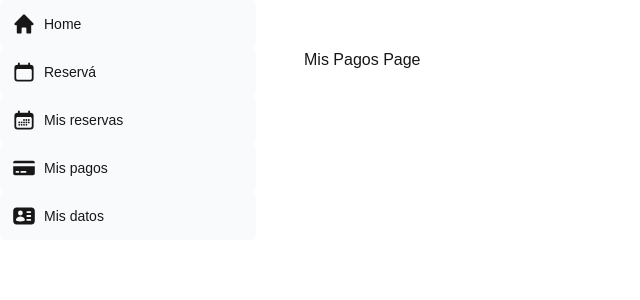
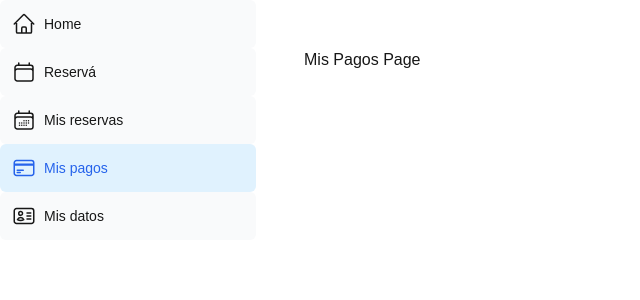
Before and after one commit to techmaxuy/misturnosonline, a Next.js app: page /dashboard/mispagos in a window 1280 px wide. Shown: the top 300 px of the page, without its empty margins (0-640 px from the left). Built offline with nearby package versions, Linux system fonts and the light colour scheme.

Commit message:
botones mantienen estado

```diff
--- a/app/dashboard/nav-links.tsx
+++ b/app/dashboard/nav-links.tsx
@@ -1,11 +1,15 @@
+'use client';
+
 import {
     CalendarIcon,
     HomeIcon,
     CalendarDaysIcon,
     CreditCardIcon,
     IdentificationIcon,
-  } from '@heroicons/react/20/solid';
+  } from '@heroicons/react/24/outline';
   import Link from 'next/link';
+  import { usePathname } from 'next/navigation';
+  import clsx from 'clsx';
 
   const links = [
     { icon: HomeIcon, name: 'Home', href: '/' },
@@ -16,6 +20,7 @@
   ];
 
   export default function NavLinks() {
+    const pathname = usePathname();
     return (
       <>
 
@@ -25,7 +30,12 @@
                 <Link
                 key={link.name}
                 href={link.href}
-                className="flex h-[48px] items-center justify-center grow gap-2 rounded-md bg-gray-50 p-3 text-sm font-medium hover:bg-sky-100 hover:text-blue-600 md:flex-none md:justify-start md:p-2 md:px-3"
+                className={clsx(
+                    'flex h-[48px] grow items-center justify-center gap-2 rounded-md bg-gray-50 p-3 text-sm font-medium hover:bg-sky-100 hover:text-blue-600 md:flex-none md:justify-start md:p-2 md:px-3',
+                    {
+                      'bg-sky-100 text-blue-600': pathname === link.href,
+                    },
+                  )}
                 >
                 <LinkIcon className="w-6" />
                 <p className="hidden md:block">{link.name}</p>
--- a/package.json
+++ b/package.json
@@ -10,6 +10,7 @@
   },
   "dependencies": {
     "@heroicons/react": "^2.2.0",
+    "clsx": "^2.1.1",
     "next": "15.1.6",
     "react": "^19.0.0",
     "react-dom": "^19.0.0"
```
Also changed, not shown: 1 other file (tests, documents, lock files or other folders).
